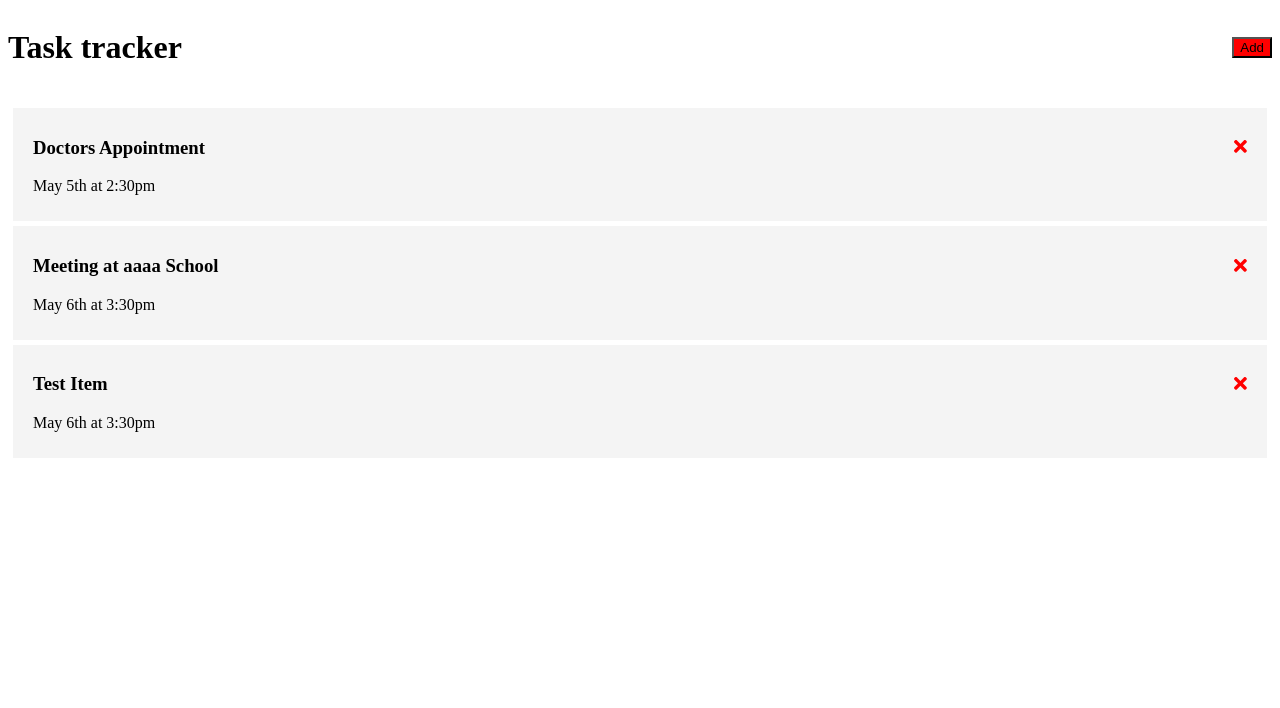
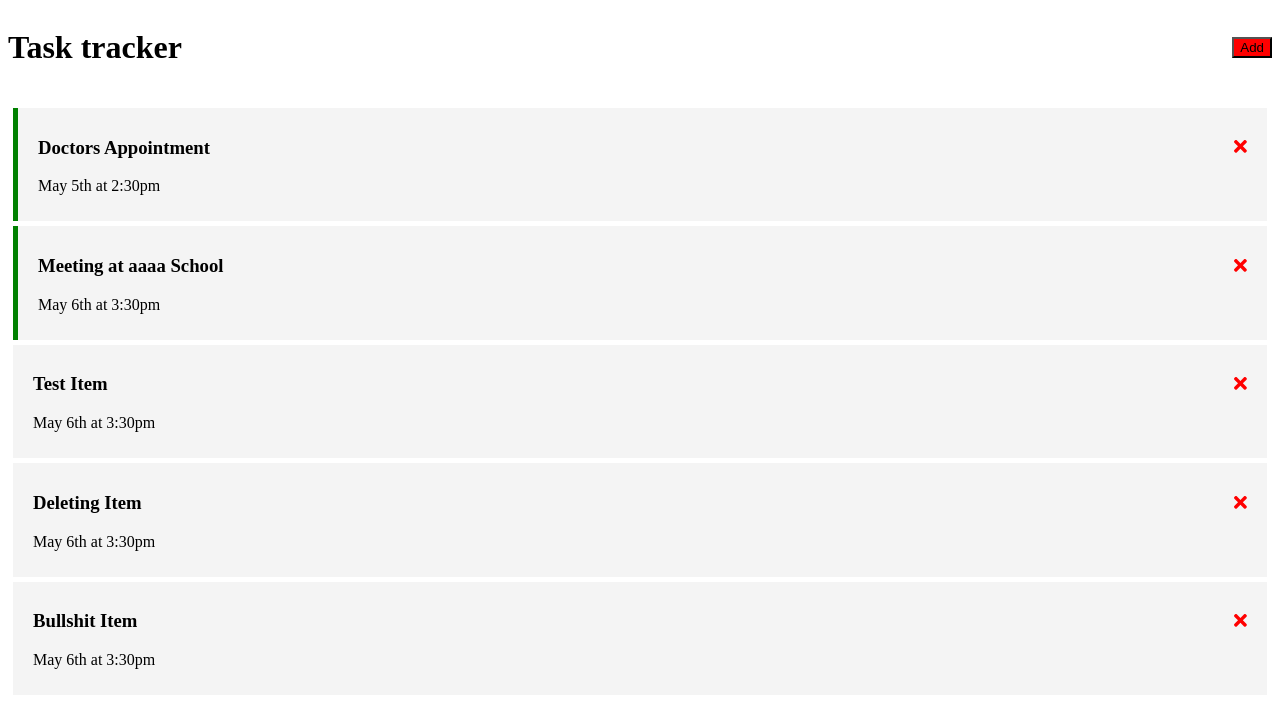
Before and after one commit to moeindev/angular-crash, an Angular app: page / in a window 1280 px wide. Shown: the top 708 px of the page. Built offline with nearby package versions, Linux system fonts and the light colour scheme; data requests are answered from the project's data file.

Commit message:
add reminder style

```diff
--- a/db.json
+++ b/db.json
@@ -16,7 +16,19 @@
       "id": 3,
       "text": "Test Item",
       "day": "May 6th at 3:30pm",
-      "reminder": true
+      "reminder": false
+    },
+    {
+      "id": 4,
+      "text": "Deleting Item",
+      "day": "May 6th at 3:30pm",
+      "reminder": false
+    },
+    {
+      "id": 5,
+      "text": "Bullshit Item",
+      "day": "May 6th at 3:30pm",
+      "reminder": false
     }
   ]
 }
--- a/src/app/components/task-item/task-item.component.html
+++ b/src/app/components/task-item/task-item.component.html
@@ -1,4 +1,4 @@
-<div class="task">
+<div [ngClass]="{ reminder: task.reminder }" class="task">
     <h3> {{ task.text }}
          <fa-icon (click)="onDelete(task)" [ngStyle]="{'color': 'red'}" [icon]="faTimes"></fa-icon>
         </h3>
```
Also changed, not shown: src/db.json (deleted, +0 -28 lines).
